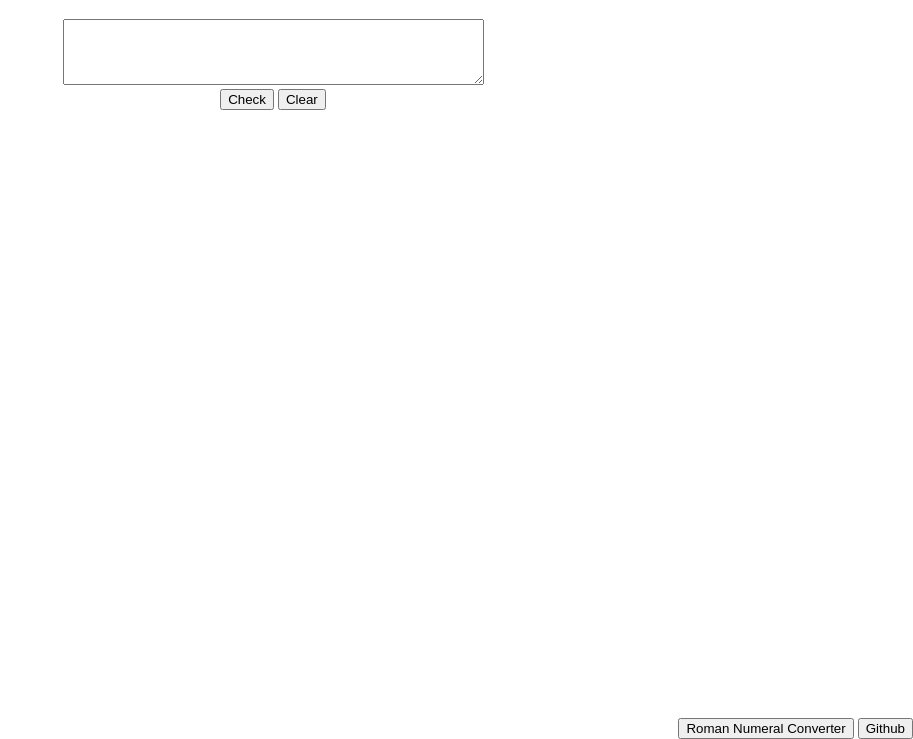
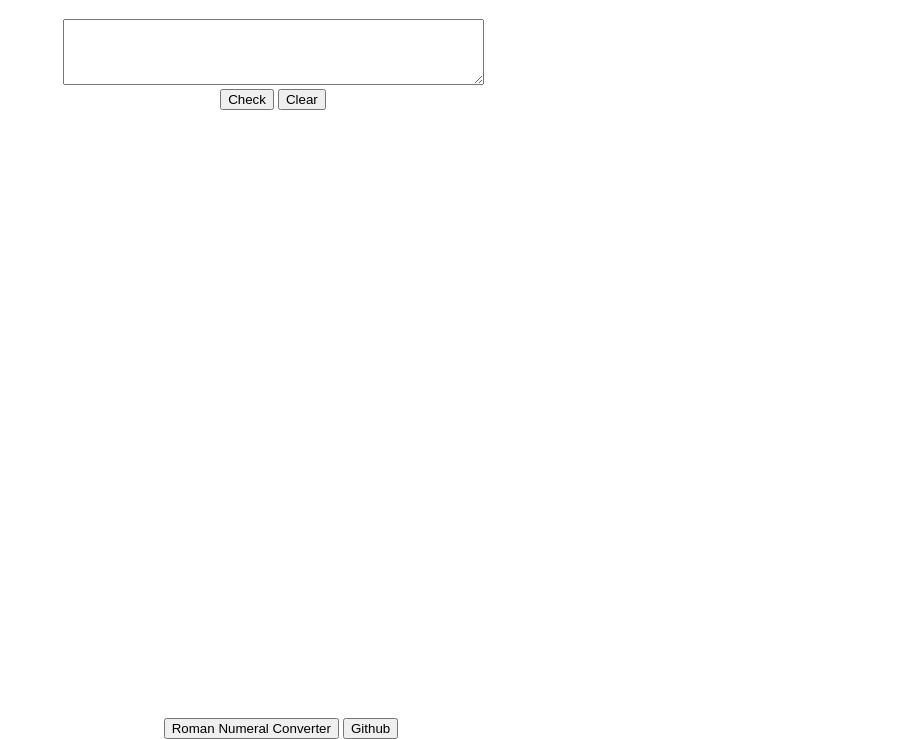
Before and after one commit to mattcamarena/FCC-Palindrome-Checker, a plain HTML site: page index.html in a window 1280 px wide. Shown: the part 61-800 px from the top of the page, without its empty margins (367-1280 px from the left). Drawn offline with Linux system fonts and the light colour scheme.

Commit message:
Update index.html

```diff
--- a/index.html
+++ b/index.html
@@ -5,9 +5,9 @@
 h1  {text-align: center;}
 body {text-align:  center;}
 footer{
-	position:  absolute;
-	right:  0;
-	bottom:  0;
+	width:100%;
+    position:fixed;
+    bottom: 0px;
 }
 </style>
 <body>
```
